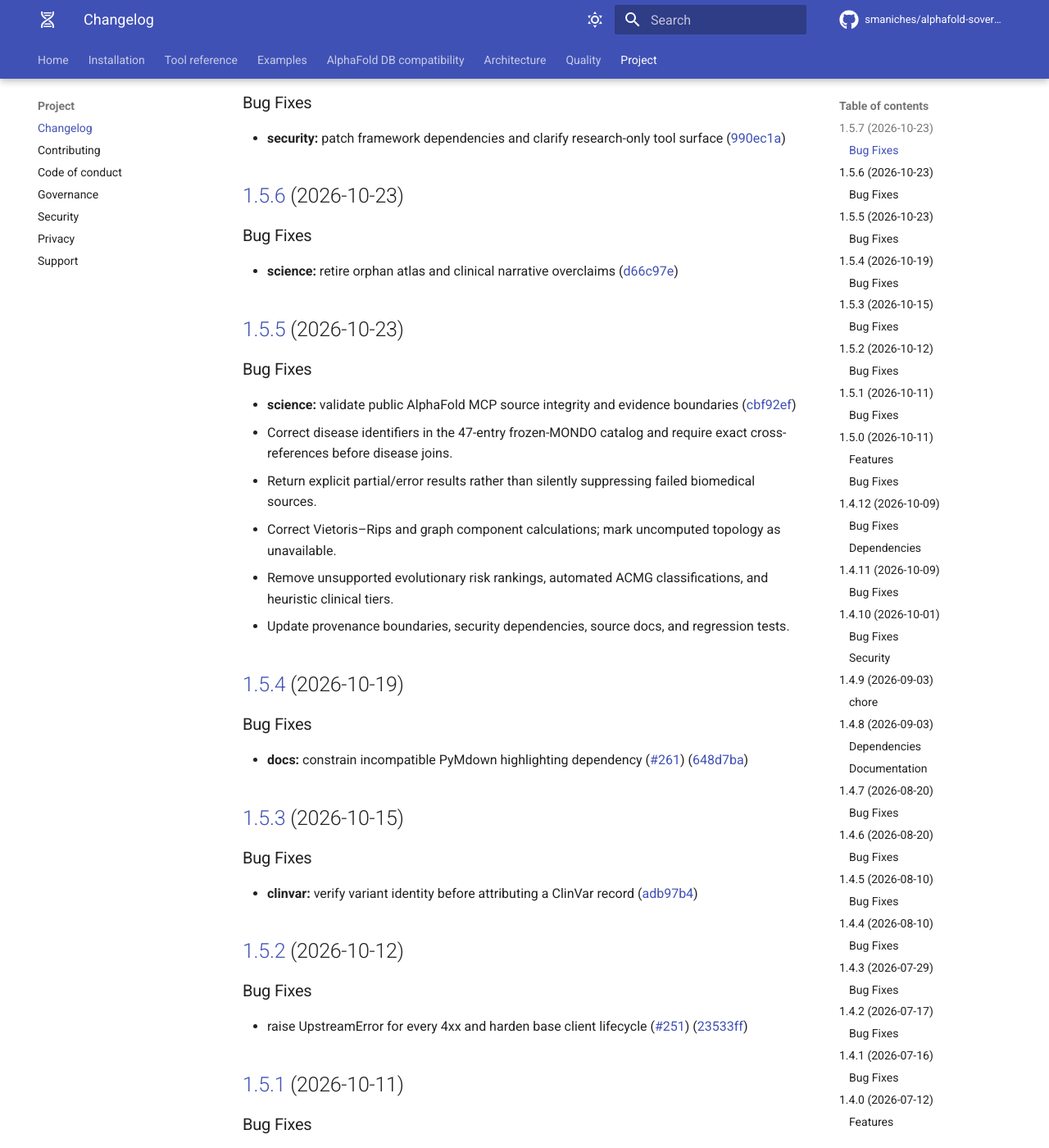
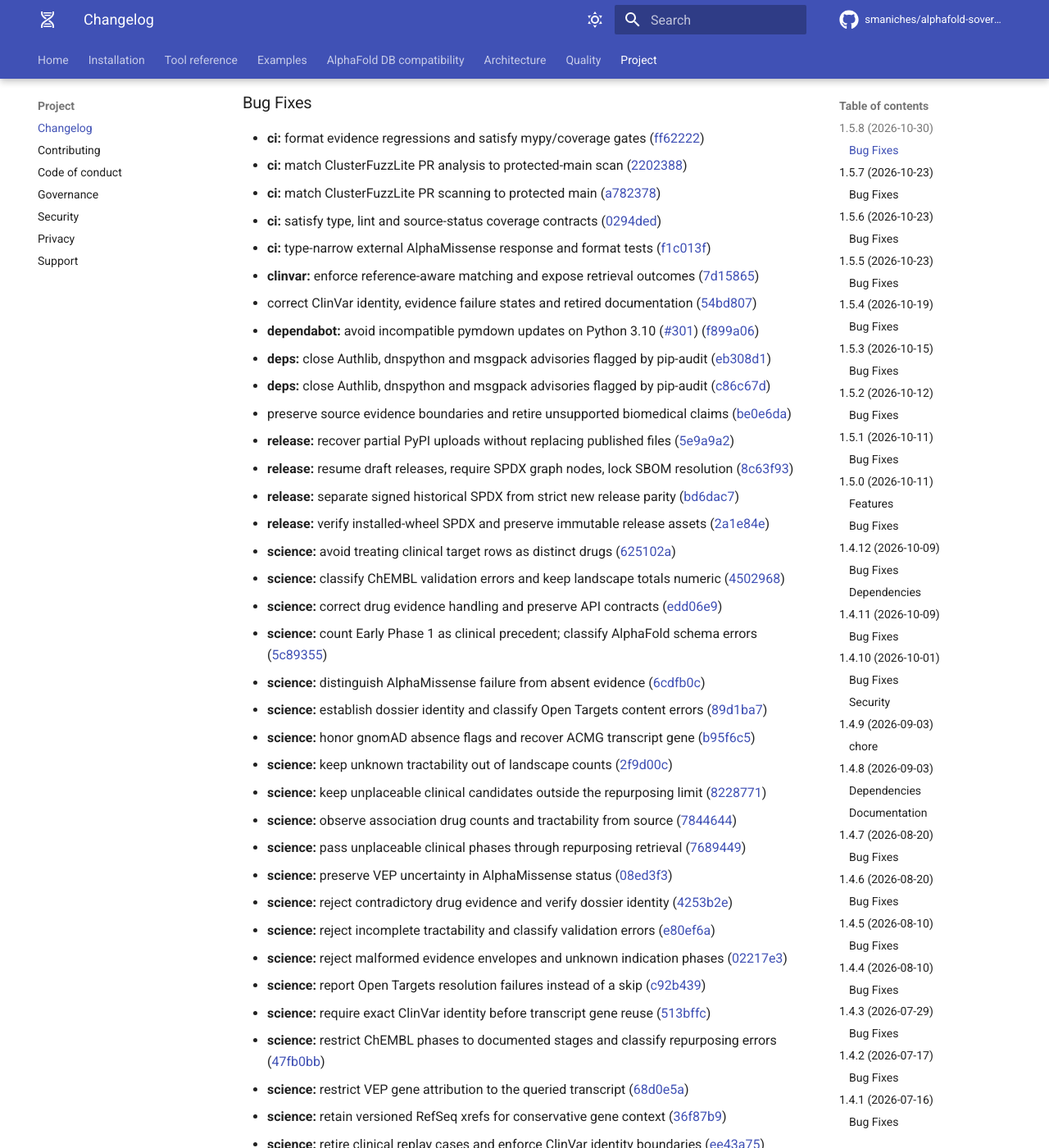
Before and after one commit to smaniches/alphafold-sovereign-mcp, an MkDocs documentation site: the page built from docs/changelog.md, in a window 1280 px wide and 1400 px high, scrolled down 302 px. Shown: the whole window at 82% size. Built offline with MkDocs 1.6.1 and Material for MkDocs 9.7.7, drawn with Linux system fonts in a browser that asks for light colours; comment, search, counter and statistics services are not loaded; some of the changed text lies outside the part shown.

Commit message:
chore(main): release 1.5.8

```diff
--- a/CHANGELOG.md
+++ b/CHANGELOG.md
@@ -6,6 +6,52 @@ Format: [Keep a Changelog](https://keepachangelog.com/en/1.1.0/).
 Versioning: [Semantic Versioning](https://semver.org/).
 
 ---
+
+## [1.5.8](https://github.com/smaniches/alphafold-sovereign-mcp/compare/v1.5.7...v1.5.8) (2026-10-30)
+
+
+### Bug Fixes
+
+* **ci:** format evidence regressions and satisfy mypy/coverage gates ([ff62222](https://github.com/smaniches/alphafold-sovereign-mcp/commit/ff6222262e7759f08613e8412b1b81d65f97ca17))
+* **ci:** match ClusterFuzzLite PR analysis to protected-main scan ([2202388](https://github.com/smaniches/alphafold-sovereign-mcp/commit/22023883f2a4e15630b60f7cba773ff6eeccd260))
+* **ci:** match ClusterFuzzLite PR scanning to protected main ([a782378](https://github.com/smaniches/alphafold-sovereign-mcp/commit/a7823784697423ef8fdb6e2823976c78402eef81))
+* **ci:** satisfy type, lint and source-status coverage contracts ([0294ded](https://github.com/smaniches/alphafold-sovereign-mcp/commit/0294dedeec9edbc1a88ee1c4a8c80427cca856d8))
+* **ci:** type-narrow external AlphaMissense response and format tests ([f1c013f](https://github.com/smaniches/alphafold-sovereign-mcp/commit/f1c013f8319a523df11d154c6384f3e2be084706))
+* **clinvar:** enforce reference-aware matching and expose retrieval outcomes ([7d15865](https://github.com/smaniches/alphafold-sovereign-mcp/commit/7d1586568bee4b5bf021fe887a5f646c54020cc0))
+* correct ClinVar identity, evidence failure states and retired documentation ([54bd807](https://github.com/smaniches/alphafold-sovereign-mcp/commit/54bd8072dbadc4ea51ec953463cab0796c1f9365))
+* **dependabot:** avoid incompatible pymdown updates on Python 3.10 ([#301](https://github.com/smaniches/alphafold-sovereign-mcp/issues/301)) ([f899a06](https://github.com/smaniches/alphafold-sovereign-mcp/commit/f899a06fb5163b5978373c1f7f8e1ff84b737a87))
+* **deps:** close Authlib, dnspython and msgpack advisories flagged by pip-audit ([eb308d1](https://github.com/smaniches/alphafold-sovereign-mcp/commit/eb308d1f8bb536a391a368c9890db27468e3d30f))
+* **deps:** close Authlib, dnspython and msgpack advisories flagged by pip-audit ([c86c67d](https://github.com/smaniches/alphafold-sovereign-mcp/commit/c86c67d3ba1de33fdfae6fe3e1fc51ca1fcb2448))
+* preserve source evidence boundaries and retire unsupported biomedical claims ([be0e6da](https://github.com/smaniches/alphafold-sovereign-mcp/commit/be0e6dab64915304b03823a3da533aad44b96ca7))
+* **release:** recover partial PyPI uploads without replacing published files ([5e9a9a2](https://github.com/smaniches/alphafold-sovereign-mcp/commit/5e9a9a29a8bc6bee5e738fae3a4eb0640828718c))
+* **release:** resume draft releases, require SPDX graph nodes, lock SBOM resolution ([8c63f93](https://github.com/smaniches/alphafold-sovereign-mcp/commit/8c63f9378e0c03e9a72b03e493dfbe83d898d858))
+* **release:** separate signed historical SPDX from strict new release parity ([bd6dac7](https://github.com/smaniches/alphafold-sovereign-mcp/commit/bd6dac76bdb4e471c8ec21854eeceb2db3873bad))
+* **release:** verify installed-wheel SPDX and preserve immutable release assets ([2a1e84e](https://github.com/smaniches/alphafold-sovereign-mcp/commit/2a1e84eb9c039d5515dd8e0125d9c0831875aea4))
+* **science:** avoid treating clinical target rows as distinct drugs ([625102a](https://github.com/smaniches/alphafold-sovereign-mcp/commit/625102a809575be731b3686ff65e49547c7ca733))
+* **science:** classify ChEMBL validation errors and keep landscape totals numeric ([4502968](https://github.com/smaniches/alphafold-sovereign-mcp/commit/450296885660673c93e932662e014cf36cfa662c))
+* **science:** correct drug evidence handling and preserve API contracts ([edd06e9](https://github.com/smaniches/alphafold-sovereign-mcp/commit/edd06e94ce72eceb8a3f106acd506a0461fd9454))
+* **science:** count Early Phase 1 as clinical precedent; classify AlphaFold schema errors ([5c89355](https://github.com/smaniches/alphafold-sovereign-mcp/commit/5c89355258a65f72fa69df10dcc466df38a4e08a))
+* **science:** distinguish AlphaMissense failure from absent evidence ([6cdfb0c](https://github.com/smaniches/alphafold-sovereign-mcp/commit/6cdfb0c61db362a347ee4647929a5950c939e149))
+* **science:** establish dossier identity and classify Open Targets content errors ([89d1ba7](https://github.com/smaniches/alphafold-sovereign-mcp/commit/89d1ba7a7eba814b02d438dae11a1b2786e0302e))
+* **science:** honor gnomAD absence flags and recover ACMG transcript gene ([b95f6c5](https://github.com/smaniches/alphafold-sovereign-mcp/commit/b95f6c5d97d8dd7ac5b73b3429aa149f41881af8))
+* **science:** keep unknown tractability out of landscape counts ([2f9d00c](https://github.com/smaniches/alphafold-sovereign-mcp/commit/2f9d00c9e1910eeef78f7108726e054f63c25d2d))
+* **science:** keep unplaceable clinical candidates outside the repurposing limit ([8228771](https://github.com/smaniches/alphafold-sovereign-mcp/commit/8228771c3c36cbf34646ecd058b8a980415a462a))
+* **science:** observe association drug counts and tractability from source ([7844644](https://github.com/smaniches/alphafold-sovereign-mcp/commit/78446440e52d39db7768a44b8381f290ab1c99b3))
+* **science:** pass unplaceable clinical phases through repurposing retrieval ([7689449](https://github.com/smaniches/alphafold-sovereign-mcp/commit/7689449a91a805e3f8407e2bf37ad32e45d01282))
+* **science:** preserve VEP uncertainty in AlphaMissense status ([08ed3f3](https://github.com/smaniches/alphafold-sovereign-mcp/commit/08ed3f3a871a4ed8d8cbe16a1098450531e9e899))
+* **science:** reject contradictory drug evidence and verify dossier identity ([4253b2e](https://github.com/smaniches/alphafold-sovereign-mcp/commit/4253b2eece5c1248bb06c7c712dc3ac7b012e889))
+* **science:** reject incomplete tractability and classify validation errors ([e80ef6a](https://github.com/smaniches/alphafold-sovereign-mcp/commit/e80ef6af0125623023ed5a0fc1fd77514b771211))
+* **science:** reject malformed evidence envelopes and unknown indication phases ([02217e3](https://github.com/smaniches/alphafold-sovereign-mcp/commit/02217e3dd2dede158ba606e94cf83ae090d3404f))
+* **science:** report Open Targets resolution failures instead of a skip ([c92b439](https://github.com/smaniches/alphafold-sovereign-mcp/commit/c92b4393d8666b3b3c7fa103880f5d75a74a8d8b))
+* **science:** require exact ClinVar identity before transcript gene reuse ([513bffc](https://github.com/smaniches/alphafold-sovereign-mcp/commit/513bffc9c0afefa71c1f2c27c2934cca1ecfb48b))
+* **science:** restrict ChEMBL phases to documented stages and classify repurposing errors ([47fb0bb](https://github.com/smaniches/alphafold-sovereign-mcp/commit/47fb0bb8aa3ee2271597dc6d72bacd0bca94d746))
+* **science:** restrict VEP gene attribution to the queried transcript ([68d0e5a](https://github.com/smaniches/alphafold-sovereign-mcp/commit/68d0e5ae8b52315d75e6eb08d5b61a1fb0310272))
+* **science:** retain versioned RefSeq xrefs for conservative gene context ([36f87b9](https://github.com/smaniches/alphafold-sovereign-mcp/commit/36f87b9c45597ef5a0be32687a7a103601fb552d))
+* **science:** retire clinical replay cases and enforce ClinVar identity boundaries ([ee43a75](https://github.com/smaniches/alphafold-sovereign-mcp/commit/ee43a75abd965dd55a4726f6b9f354fb3b38f809))
+* **science:** scope drug-precedent sources and record live mapIds evidence ([c9de2c4](https://github.com/smaniches/alphafold-sovereign-mcp/commit/c9de2c421d01106d74d15b771f07ed77b6254a5f))
+* **science:** skip unmapped dossier sources, honor negative flags, place unknown phases ([063214e](https://github.com/smaniches/alphafold-sovereign-mcp/commit/063214e40f379e3e3a7eebcd84aa1e69e3a9fa0b))
+* **science:** surface molecule request failures in strict ChEMBL counts ([bbfc9b5](https://github.com/smaniches/alphafold-sovereign-mcp/commit/bbfc9b502ad898358751b8e8a9287f3640532e8f))
+* **science:** verify dossier target identity with the AlphaFold DB gene witness ([5ebb8eb](https://github.com/smaniches/alphafold-sovereign-mcp/commit/5ebb8eb22403157ac04c85205f49dd628c0f0453))
 
 ## [1.5.7](https://github.com/smaniches/alphafold-sovereign-mcp/compare/v1.5.6...v1.5.7) (2026-10-23)
 
--- a/pyproject.toml
+++ b/pyproject.toml
@@ -9,7 +9,7 @@ build-backend = "hatchling.build"
 
 [project]
 name = "alphafold-sovereign-mcp"
-version = "1.5.7"
+version = "1.5.8"
 description = "MCP server wrapping AlphaFold DB and 8 other biomedical data sources, with a local SQLite knowledge graph."
 readme = "README.md"
 license = {text = "Apache-2.0"}
--- a/server.json
+++ b/server.json
@@ -3,7 +3,7 @@
   "name": "io.github.smaniches/alphafold-sovereign-mcp",
   "title": "AlphaFold Sovereign MCP",
   "description": "MCP server for AlphaFold and 8 other biomedical data sources with a local SQLite knowledge graph",
-  "version": "1.5.7",
+  "version": "1.5.8",
   "repository": {
     "url": "https://github.com/smaniches/alphafold-sovereign-mcp",
     "source": "github"
@@ -12,7 +12,7 @@
     {
       "registryType": "pypi",
       "identifier": "alphafold-sovereign-mcp",
-      "version": "1.5.7",
+      "version": "1.5.8",
       "runtimeHint": "uvx",
       "transport": {
         "type": "stdio"
--- a/smithery.yaml
+++ b/smithery.yaml
@@ -16,7 +16,7 @@ description: >-
   must be reviewed by qualified humans before clinical use — see
   STATUS.md and LIMITATIONS.md.
 maturity: beta
-version: "1.5.7" # x-release-please-version
+version: "1.5.8" # x-release-please-version
 homepage: https://github.com/smaniches/alphafold-sovereign-mcp
 license: Apache-2.0
 author:
--- a/src/alphafold_sovereign/__init__.py
+++ b/src/alphafold_sovereign/__init__.py
@@ -11,7 +11,7 @@ Licensed under Apache 2.0.  See `LICENSE`.
 
 from __future__ import annotations
 
-__version__ = "1.5.7"  # x-release-please-version
+__version__ = "1.5.8"  # x-release-please-version
 __author__ = "Santiago Maniches"
 __author_email__ = "santiago@topologica.ai"
 __license__ = "Apache-2.0"
```
Also changed, not shown: README.md (+2 -2 lines), STATUS.md (+2 -2 lines), docs/installation.md (+1 -1 lines), .release-please-manifest.json, .zenodo.json, 2 other files.
